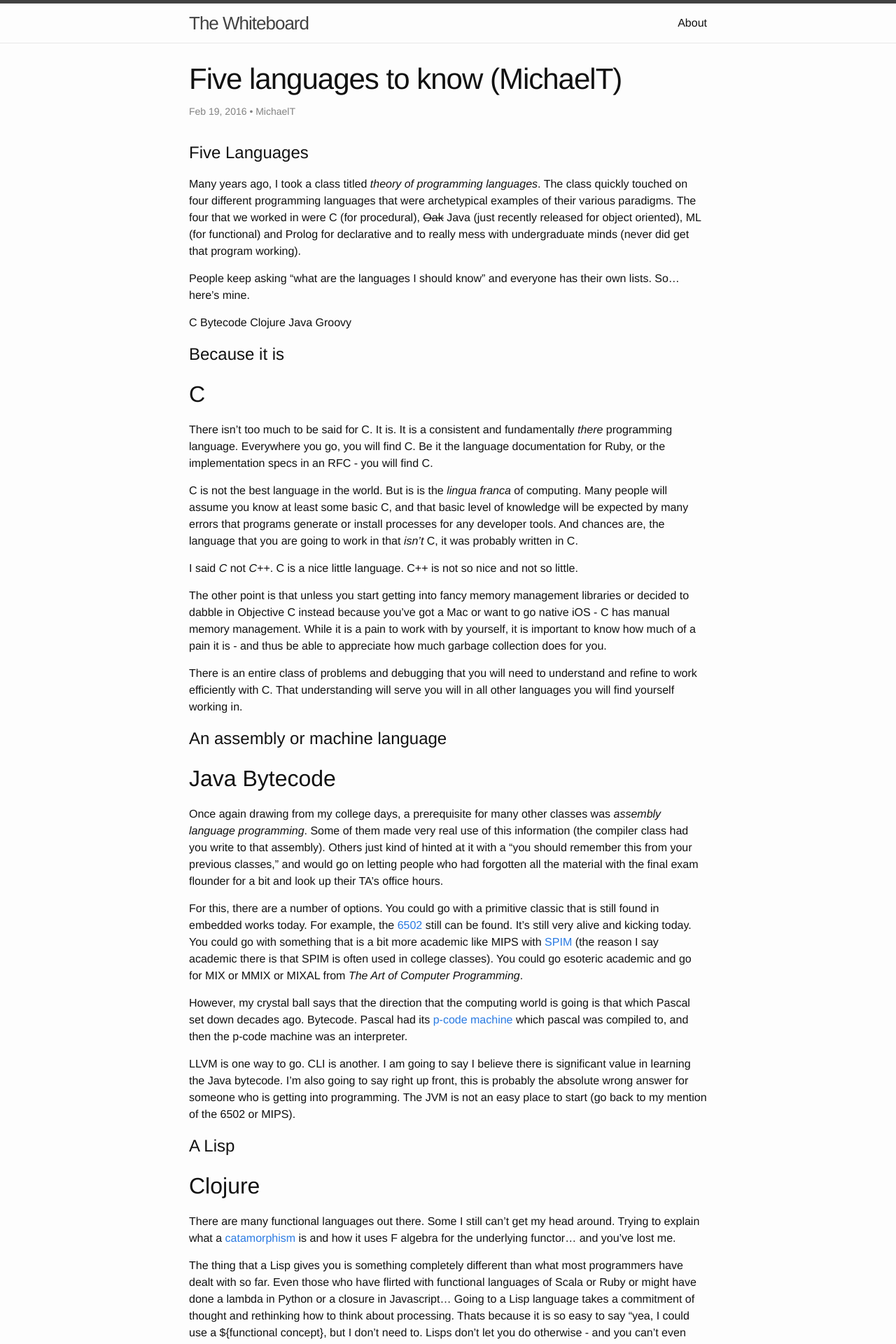
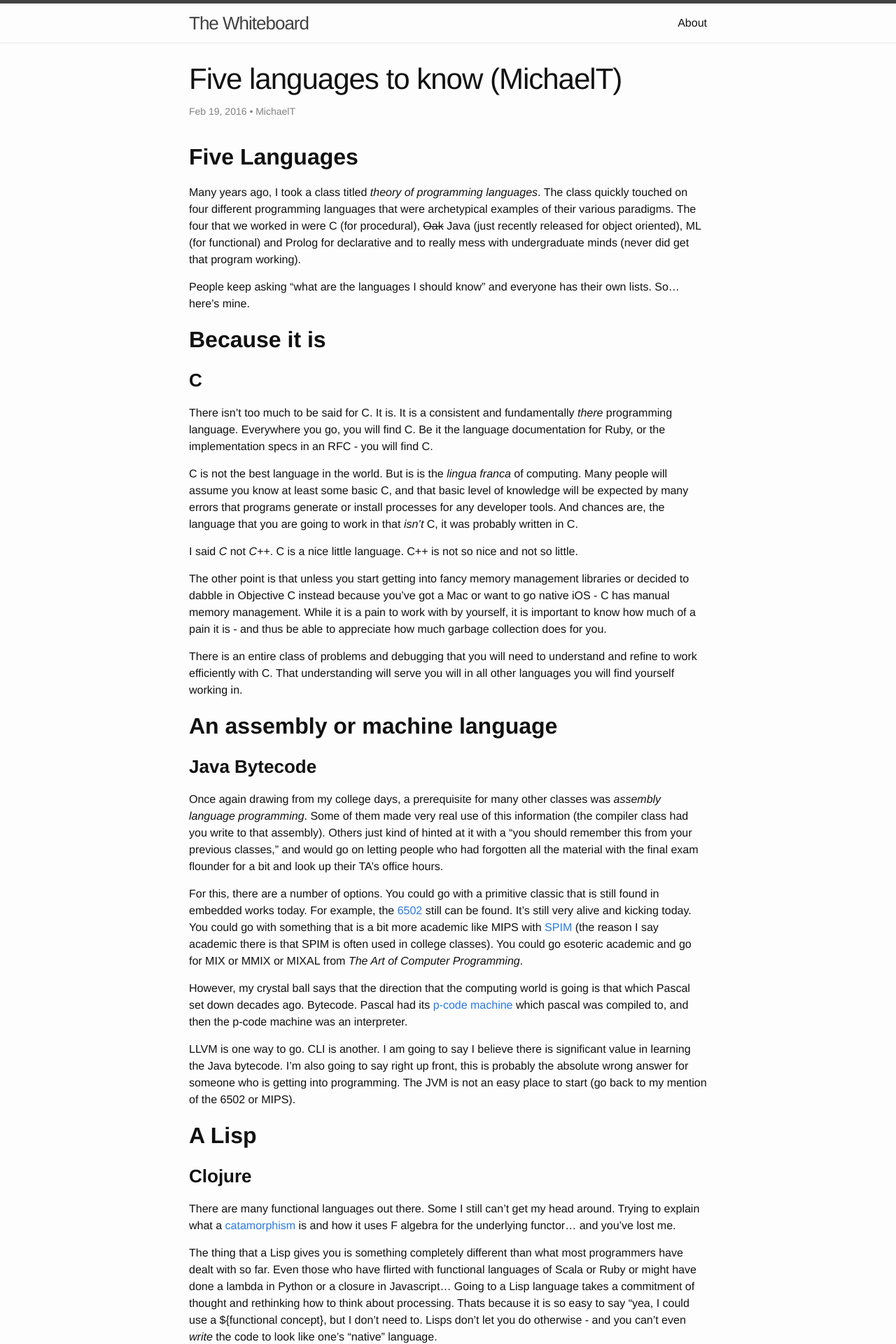
Before and after one commit to the-whiteboard/the-whiteboard.github.io, a Jekyll site: the page built from _posts/2016-02-19-five-languages-michaelt.markdown, in a window 1280 px wide. Shown: the top 1920 px of the page at 70% size. Built offline with Jekyll 4.4.1, drawn with Linux system fonts in a browser that asks for light colours.

Commit message:
Tweak font weights and size. #15
Adjust font weight of h2-h4 within post.
Adjust font style of h2-h4 within post.
Change existing posts to use h2-h4 rather than h1-h3.

```diff
--- a/_posts/2016-02-19-five-languages-michaelt.markdown
+++ b/_posts/2016-02-19-five-languages-michaelt.markdown
@@ -6,7 +6,7 @@ categories: language
 author:	MichaelT
 ---
 
-# Five Languages
+## Five Languages
 
 Many years ago, I took a class titled *theory of programming languages*.
 The class quickly touched on four different programming languages that
@@ -19,15 +19,9 @@ get that program working).
 People keep asking "what are the languages I should know" and everyone
 has their own lists. So... here's mine.
 
-C
-Bytecode
-Clojure
-Java
-Groovy
+## Because it is
 
-# Because it is
-
-## C
+### C
 
 There isn't too much to be said for C. It is. It is a consistent and
 fundamentally *there* programming language. Everywhere you go, you
@@ -56,9 +50,9 @@ need to understand and refine to work efficiently with C.  That
 understanding will serve you will in all other languages you will
 find yourself working in.
 
-# An assembly or machine language
+## An assembly or machine language
 
-## Java Bytecode
+### Java Bytecode
 
 Once again drawing from my college days, a prerequisite for many other
 classes was *assembly language programming*.  Some of them made very real
@@ -90,9 +84,9 @@ say right up front, this is probably the absolute wrong answer for
 someone who is getting into programming. The JVM is not an easy place
 to start (go back to my mention of the 6502 or MIPS).
 
-# A Lisp
+## A Lisp
 
-## Clojure
+### Clojure
 
 There are many functional languages out there. Some I still can't
 get my head around. Trying to explain what a
@@ -109,9 +103,9 @@ I could use a ${functional concept}, but I don't need to.  Lisps
 don't let you do otherwise - and you can't even *write* the code to
 look like one's "native" language.
 
-# Something for the resume
+## Something for the resume
 
-## Java
+### Java
 
 You'll note a trend here. I do not work at Oracle. What I do believe
 is in the synergy of technologies while at the same time exposing one
@@ -140,13 +134,13 @@ is important.
 So learn Java because it will get you a job that has a bit more
 job security to it.
 
-# A scripting language
+## A scripting language
 
-## Groovy
+### Groovy
 
 There are two reasons to point at to learn a "scripting" language.
 
-### For the quick script
+#### For the quick script
 
 You need to quickly do a task. You can do it in whatever shell you
 have available... but they all suck.  Or you can do it in whatever
@@ -158,7 +152,7 @@ could do it in shell and it isn't too bad. But anything beyond a
 dozen lines or so, and you'll wish you were working in a more
 disciplined scripting language.
 
-### You'll find it other places
+#### You'll find it other places
 
 I've found Groovy in several places.  The two most recent ones I've
 interacted with it are in the aptly named 'Groovy console' in
--- a/_sass/_layout.scss
+++ b/_sass/_layout.scss
@@ -218,6 +218,7 @@
 
     h2 {
         font-size: 32px;
+	font-weight: 700;
 
         @include media-query($on-laptop) {
             font-size: 28px;
@@ -226,6 +227,7 @@
 
     h3 {
         font-size: 26px;
+	font-weight: 600;
 
         @include media-query($on-laptop) {
             font-size: 22px;
@@ -234,6 +236,8 @@
 
     h4 {
         font-size: 20px;
+	font-style: italic;
+	font-weight: 500;
 
         @include media-query($on-laptop) {
             font-size: 18px;
```
Also changed, not shown: _posts/2016-02-16-five-books-michaelt.markdown (+6 -6 lines).
